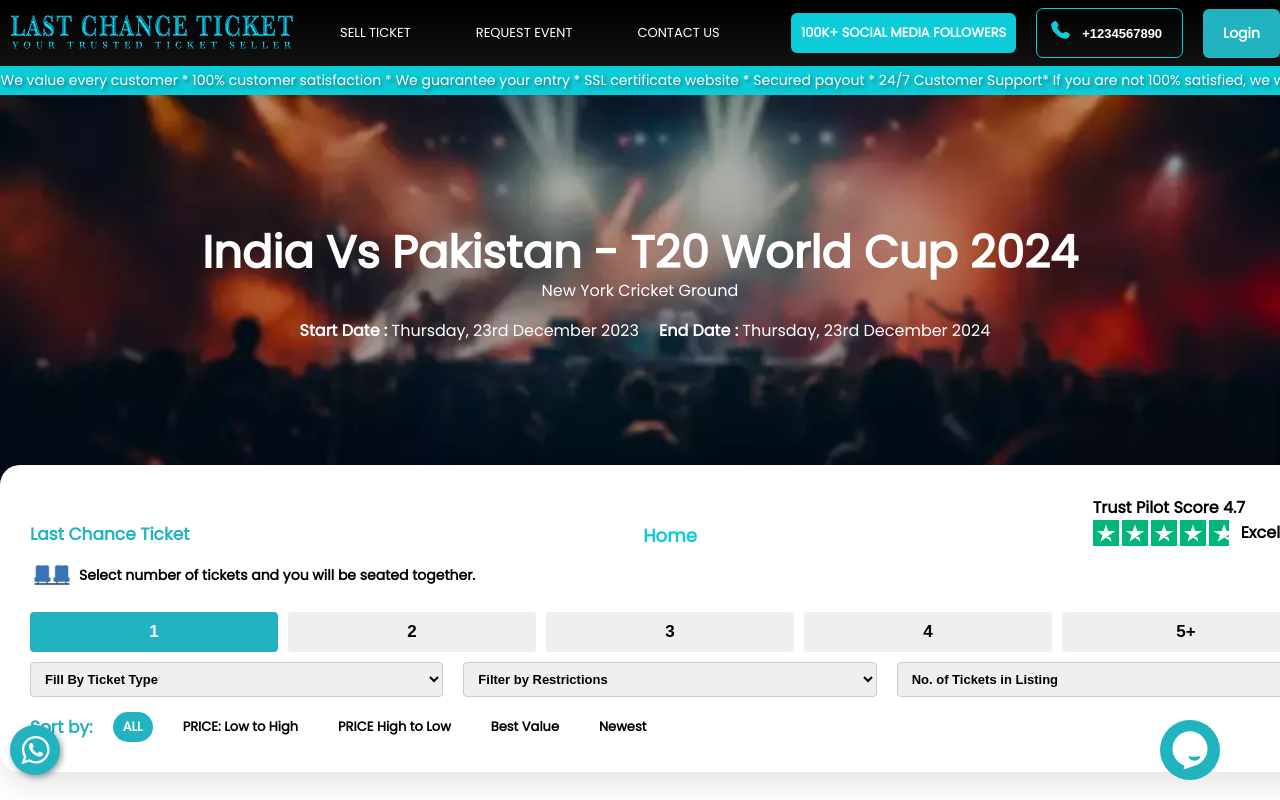
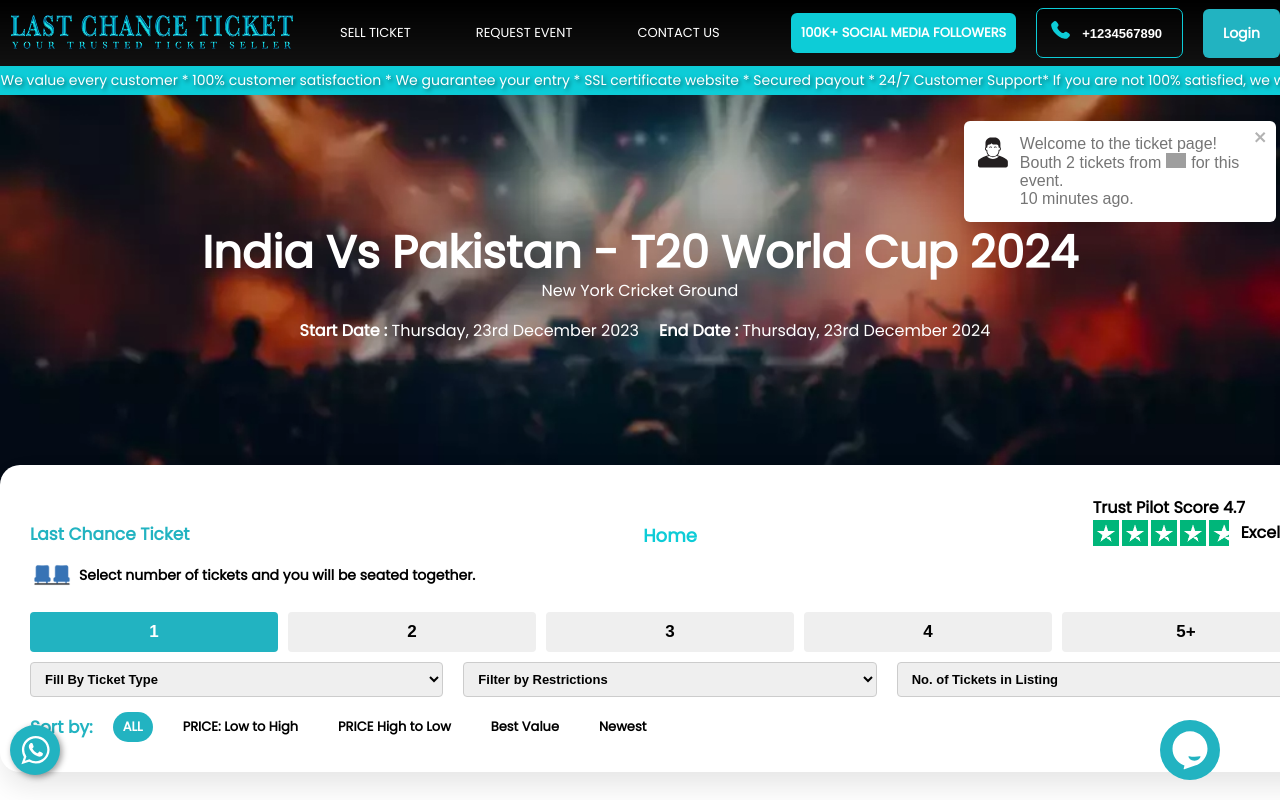
Before and after one commit to amirishaque/LastTicket-speed-optimization, a React (Vite) app: page /ticket in a window 1280 px wide. Shown: the top 800 px of the page. Built offline with nearby package versions, Linux system fonts and the light colour scheme; grey boxes are pictures that could not be loaded.

Commit message:
Toast Fixed

```diff
--- a/package.json
+++ b/package.json
@@ -16,6 +16,7 @@
     "react-fast-marquee": "^1.6.4",
     "react-loader-spinner": "^6.1.6",
     "react-router-dom": "^6.22.3",
+    "react-toastify": "^10.0.5",
     "swiper": "^11.1.0"
   },
   "devDependencies": {
--- a/src/pages/tickets/Ticket.jsx
+++ b/src/pages/tickets/Ticket.jsx
@@ -7,8 +7,8 @@
 import Slider from '../../components/slider/Slider';
 import ETicket from '../../components/ticket/ETicket';
 import TicketDetail from '../../components/ticketDetail/TicketDetail';
-// import { ToastContainer, toast } from 'react-toastify';
-// import 'react-toastify/dist/ReactToastify.css';
+import { ToastContainer, toast } from 'react-toastify';
+import 'react-toastify/dist/ReactToastify.css';
 import Modal from '../../components/modal/Modal';
 import { Link } from 'react-router-dom';
 import Flag from '../../assets/images/flag.svg';
@@ -30,61 +30,54 @@
 		setIsPopupOpen(false);
 	};
 
-	//   useEffect(() => {
+	  useEffect(() => {
 
-	//     toast.info(
-	//       <div style={{display:'flex', gap:'12px', alignItems:'start'}}>
-	//         <svg version="1.0" id="Layer_1" xmlns="http://www.w3.org/2000/svg" xmlns:xlink="http://www.w3.org/1999/xlink"
-	//           width="35px" height="35px" viewBox="0 0 64 64" enable-background="new 0 0 64 64" xml:space="preserve">
-	//           <g>
-	//             <path fill="#231F20" d="M62.242,47.758l0.014-0.014c-5.847-4.753-12.84-8.137-20.491-9.722C44.374,35.479,46,31.932,46,28
-	//       c1.657,0,3-1.343,3-3v-2c0-0.886-0.391-1.673-1-2.222V12c0-6.627-5.373-12-12-12h-8c-6.627,0-12,5.373-12,12v8.778
-	//       c-0.609,0.549-1,1.336-1,2.222v2c0,1.657,1.343,3,3,3c0,3.932,1.626,7.479,4.236,10.022c-7.652,1.586-14.646,4.969-20.492,9.722
-	//       l0.014,0.014C0.672,48.844,0,50.344,0,52v8c0,2.211,1.789,4,4,4h56c2.211,0,4-1.789,4-4v-8C64,50.344,63.328,48.844,62.242,47.758z
-	//        M20,28v-1c0-0.553-0.447-1-1-1h-1c-0.553,0-1-0.447-1-1v-2c0-0.553,0.447-1,1-1h1c0.553,0,1-0.447,1-1v-1v-1c0-2.209,1.791-4,4-4
-	//       c2.088,0,3.926-1.068,5-2.687C30.074,13.932,31.912,15,34,15h6c2.209,0,4,1.791,4,4v1v1c0,0.553,0.447,1,1,1h1c0.553,0,1,0.447,1,1
-	//       v2c0,0.553-0.447,1-1,1h-1c-0.553,0-1,0.447-1,1v1c0,6.627-5.373,12-12,12S20,34.627,20,28z M24.285,39.678
-	//       C26.498,41.143,29.147,42,32,42s5.502-0.857,7.715-2.322c1.66,0.281,3.297,0.63,4.892,1.084C41.355,43.983,36.911,46,31.973,46
-	//       c-4.932,0-9.371-2.011-12.621-5.226C20.96,40.315,22.61,39.961,24.285,39.678z" />
-	//             <path fill="#231F20" d="M24.537,21.862c0.475,0.255,1.073,0.068,1.345-0.396C25.91,21.419,26.18,21,26.998,21
-	//       c0.808,0,1.096,0.436,1.111,0.458C28.287,21.803,28.637,22,28.999,22c0.154,0,0.311-0.035,0.457-0.111
-	//       c0.491-0.253,0.684-0.856,0.431-1.347C29.592,19.969,28.651,19,26.998,19c-1.691,0-2.618,0.983-2.9,1.564
-	//       C23.864,21.047,24.063,21.609,24.537,21.862z" />
-	//             <path fill="#231F20" d="M34.539,21.862c0.475,0.255,1.073,0.068,1.345-0.396C35.912,21.419,36.182,21,37,21
-	//       c0.808,0,1.096,0.436,1.111,0.458C38.289,21.803,38.639,22,39.001,22c0.154,0,0.311-0.035,0.457-0.111
-	//       c0.491-0.253,0.684-0.856,0.431-1.347C39.594,19.969,38.653,19,37,19c-1.691,0-2.618,0.983-2.9,1.564
-	//       C33.866,21.047,34.065,21.609,34.539,21.862z" />
-	//           </g>
-	//         </svg>
-	//         <p>
-	//         Welcome to the ticket page!
-	//         <br />
-	//         Bouth 2 tickets from
-	//         <img src={Flag} width={20} alt='flag' style={{ marginRight: '5px', marginLeft: '5px' }} />
-	//          for this event.
-	//         <br />
-	//          10 minutes ago.
-	//         </p>
-	//       </div>,
-	//       {
-	//         position: "top-center", // Use "top-center" directly as a string
-	//         autoClose: 7000, // Close after 7 seconds
-	//     hideProgressBar: true,
-	//     closeOnClick: false,
-	//     pauseOnHover: true,
-	//     draggable: true,
-	//       }
-	//     );
-	//   }, []);
+	    toast.info(
+	      <div style={{display:'flex', gap:'12px', alignItems:'start'}}>
+	        <svg version="1.0" id="Layer_1" xmlns="http://www.w3.org/2000/svg" xmlns:xlink="http://www.w3.org/1999/xlink"
+	          width="35px" height="35px" viewBox="0 0 64 64" enable-background="new 0 0 64 64" xml:space="preserve">
+	          <g>
+	            <path fill="#231F20" d="M62.242,47.758l0.014-0.014c-5.847-4.753-12.84-8.137-20.491-9.722C44.374,35.479,46,31.932,46,28
+	      c1.657,0,3-1.343,3-3v-2c0-0.886-0.391-1.673-1-2.222V12c0-6.627-5.373-12-12-12h-8c-6.627,0-12,5.373-12,12v8.778
+	      c-0.609,0.549-1,1.336-1,2.222v2c0,1.657,1.343,3,3,3c0,3.932,1.626,7.479,4.236,10.022c-7.652,1.586-14.646,4.969-20.492,9.722
+	      l0.014,0.014C0.672,48.844,0,50.344,0,52v8c0,2.211,1.789,4,4,4h56c2.211,0,4-1.789,4-4v-8C64,50.344,63.328,48.844,62.242,47.758z
+	       M20,28v-1c0-0.553-0.447-1-1-1h-1c-0.553,0-1-0.447-1-1v-2c0-0.553,0.447-1,1-1h1c0.553,0,1-0.447,1-1v-1v-1c0-2.209,1.791-4,4-4
+	      c2.088,0,3.926-1.068,5-2.687C30.074,13.932,31.912,15,34,15h6c2.209,0,4,1.791,4,4v1v1c0,0.553,0.447,1,1,1h1c0.553,0,1,0.447,1,1
+	      v2c0,0.553-0.447,1-1,1h-1c-0.553,0-1,0.447-1,1v1c0,6.627-5.373,12-12,12S20,34.627,20,28z M24.285,39.678
+	      C26.498,41.143,29.147,42,32,42s5.502-0.857,7.715-2.322c1.66,0.281,3.297,0.63,4.892,1.084C41.355,43.983,36.911,46,31.973,46
+	      c-4.932,0-9.371-2.011-12.621-5.226C20.96,40.315,22.61,39.961,24.285,39.678z" />
+	            <path fill="#231F20" d="M24.537,21.862c0.475,0.255,1.073,0.068,1.345-0.396C25.91,21.419,26.18,21,26.998,21
+	      c0.808,0,1.096,0.436,1.111,0.458C28.287,21.803,28.637,22,28.999,22c0.154,0,0.311-0.035,0.457-0.111
+	      c0.491-0.253,0.684-0.856,0.431-1.347C29.592,19.969,28.651,19,26.998,19c-1.691,0-2.618,0.983-2.9,1.564
+	      C23.864,21.047,24.063,21.609,24.537,21.862z" />
+	            <path fill="#231F20" d="M34.539,21.862c0.475,0.255,1.073,0.068,1.345-0.396C35.912,21.419,36.182,21,37,21
+	      c0.808,0,1.096,0.436,1.111,0.458C38.289,21.803,38.639,22,39.001,22c0.154,0,0.311-0.035,0.457-0.111
+	      c0.491-0.253,0.684-0.856,0.431-1.347C39.594,19.969,38.653,19,37,19c-1.691,0-2.618,0.983-2.9,1.564
+	      C33.866,21.047,34.065,21.609,34.539,21.862z" />
+	          </g>
+	        </svg>
+	        <p>
+	        Welcome to the ticket page!
+	        <br />
+	        Bouth 2 tickets from
+	        <img src={Flag} width={20} alt='flag' style={{ marginRight: '5px', marginLeft: '5px' }} />
+	         for this event.
+	        <br />
+	         10 minutes ago.
+	        </p>
+	      </div>,
+	      {
+	        position: "top-center", // Use "top-center" directly as a string
+	        autoClose: 700, // Close after 7 seconds
+	    hideProgressBar: true,
+	    closeOnClick: false,
+	    pauseOnHover: true,
+	    draggable: true,
+	      }
+	    );
+	  }, []);
 
-	useEffect(() => {
-		const timeout = setTimeout(() => {
-			setShowLoader(false);
-		}, 1000000);
 
-		// Clear timeout if component unmounts or dependencies change
-		return () => clearTimeout(timeout);
-	}, []);
 
 
 
@@ -137,7 +130,7 @@
 				<Slider />
 				<Banner bannerHeading="India Vs Pakistan - T20 World Cup 2024" bannerText="New York Cricket Ground" className='ticket-banner' />
 				<div className="login-page">
-					{/* <ToastContainer /> */}
+					<ToastContainer />
 					<div className="contact-cols login-cols">
 						<div className="container">
 							<div className="filters-holder">
```
Also changed, not shown: 1 other file (tests, documents, lock files or other folders).
